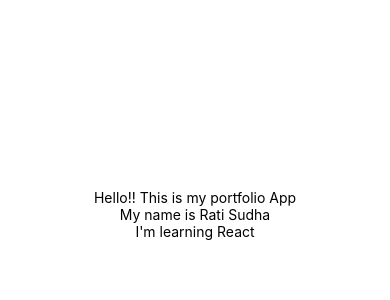
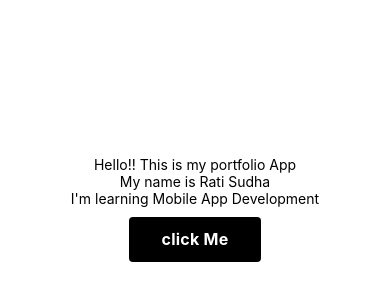
Before and after one commit to Rati/RatiPortfolio, a React Native app: screen / in a window 390 px wide. Shown: the part 208-508 px from the top of the page. Built offline with nearby package versions, Linux system fonts and the light colour scheme.

Commit message:
button added

```diff
--- a/App.js
+++ b/App.js
@@ -7,7 +7,8 @@ export default function App() {
     <View style={styles.container}>
       <Text>Hello!! This is my portfolio App</Text>
       <Text>My name is Rati Sudha</Text>
-      <Text>I'm learning React</Text>
+      <Text>I'm learning Mobile App Development</Text>
+      <MyButton></MyButton>
       <StatusBar style="auto" />
     </View>
   );
--- a/src/components/MyButton.js
+++ b/src/components/MyButton.js
@@ -5,7 +5,7 @@ export default function MyButton() {
 
   return (
     <TouchableOpacity style={styles.buttonStyle}>
-      <Text style={styles.textStyle}>Press Me</Text>
+      <Text style={styles.textStyle}>click Me</Text>
     </TouchableOpacity>
   );
 }
```
